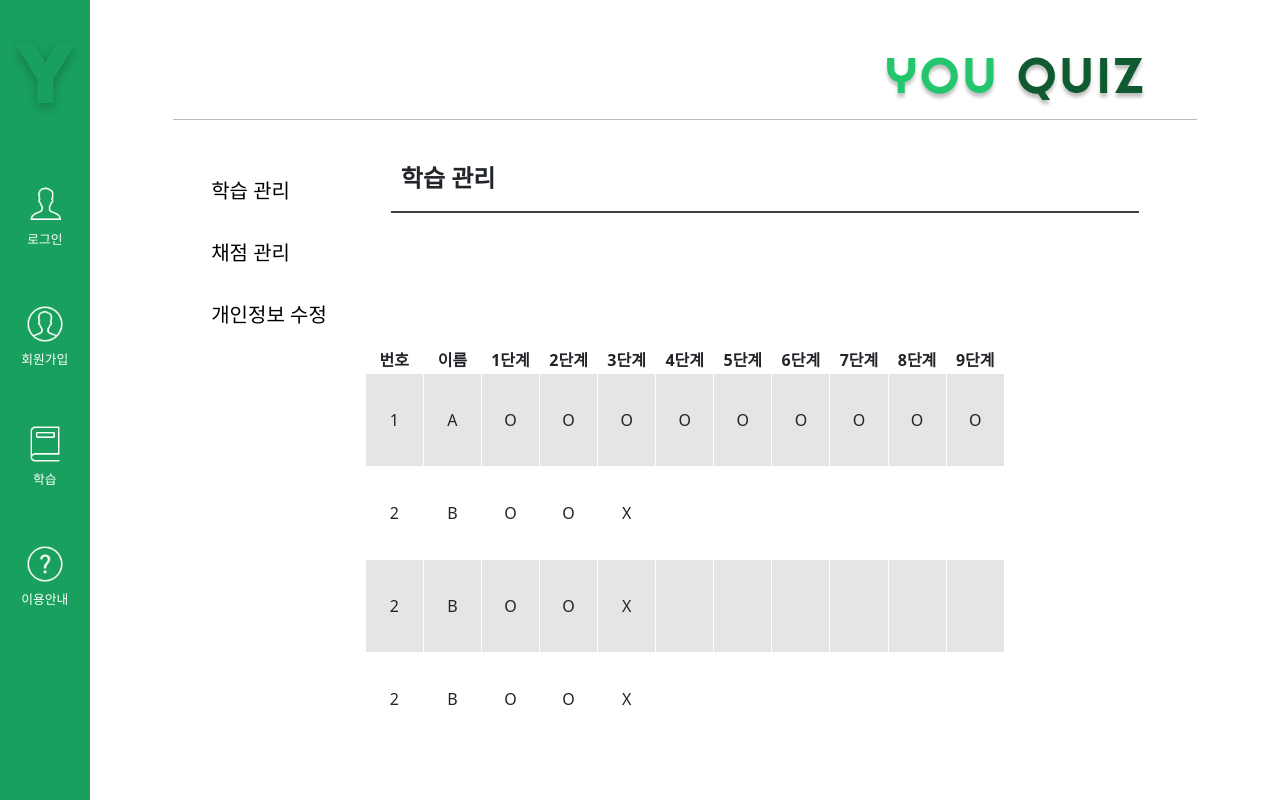
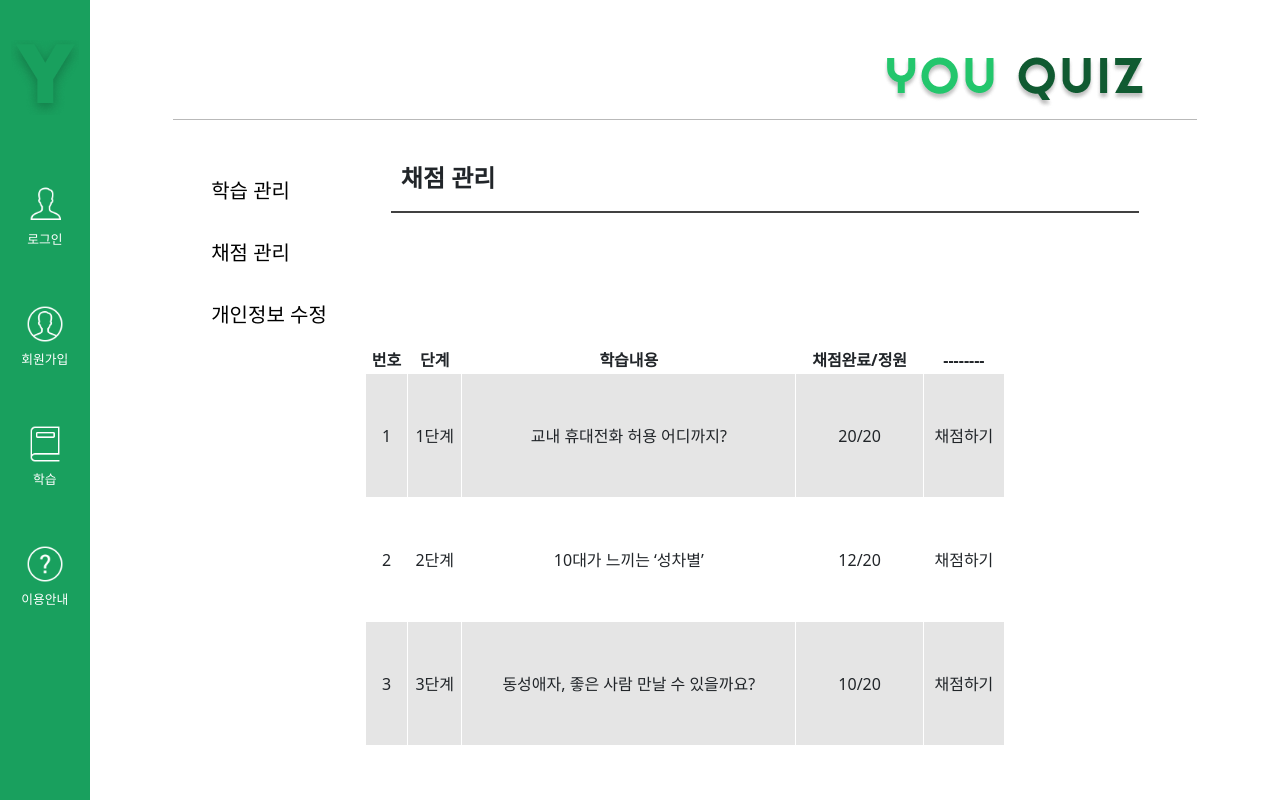
Before and after one commit to Hyoeunkh/YouQuiz-FE, a React (Create React App) app: page /evaluationstatus in a window 1280 px wide. Built offline with nearby package versions, Linux system fonts and the light colour scheme; a web font is replaced by a local one.

Commit message:
feat:EvluationManage 채점관리

```diff
--- a/src/App.jsx
+++ b/src/App.jsx
@@ -16,8 +16,8 @@ import AnswerTeacher from "./pages/Quiz/Teacher/AnswerTeacher";
 import StudyResult from  "./pages/My/StudyResult";
 import StudentStudyRoute from "./Router/StudentRoute";
 import TeacherStudyRoute from "./Router/TeacherRoute";
-import AnswerManage from "./pages/My/AnswerManage";
-import Studentdata from "./pages/My/Studentdata";
+import StudyData from "./pages/My/StudyData";
+import EvaluationData from "./pages/My/EvaluationData";
 
 function NotFoundPage() {
   return <div>Page not found.</div>;
@@ -96,8 +96,9 @@ const App = () => {
 
         <Route path="/answerteacher" element={<AnswerTeacher />} />
         <Route path="/studyresult" element={<StudyResult/>} />
-        <Route path="/evaluationstatus" element={<Studentdata />} />
-      </Routes>
+        <Route path="/evaluationstatus" element={<EvaluationData />} />
+        <Route path="/studystatus" element={<StudyData />} />
+        </Routes>
     </>
   );
 };
--- a/src/Router/TeacherRoute.jsx
+++ b/src/Router/TeacherRoute.jsx
@@ -3,8 +3,8 @@ import { Route, Routes, useParams } from "react-router-dom";
 import QuizPage from "../pages/Quiz/Common/QuizPage";
 import QuestionPage from "../pages/Quiz/QuestionPage";
 import QuizMedia from "../pages/Quiz/Common/QuizMedia";
-import StudentManage from "../pages/My/StudentManage";
-import AnswerManage from "../pages/My/AnswerManage";
+import StudyData from "../pages/My/StudyData";
+import EvaluationData from "../pages/My/EvaluationData";
 
 const QuizPageRoute = () => {
     return (
@@ -19,8 +19,8 @@ const TeacherStudyRoute = () => {
     const { chap_id } = useParams();
     return (
       <Routes>
-        <Route path="studystatus" element={<StudentManage />} />{ /*마이페이지-학습관리*/ }
-        <Route path="evaluationstatus" element={<AnswerManage />} /> { /*마이페이지-채점관리*/ }
+        <Route path="studystatus" element={<StudyData/>} />{ /*마이페이지-학습관리*/ }
+        <Route path="evaluationstatus" element={<EvaluationData />} /> { /*마이페이지-채점관리*/ }
         <Route path="study/*" element={<QuizPageRoute />} /> { /*학습*/ }
       </Routes>
     );
--- /dev/null
+++ b/src/pages/My/EvaluationData.jsx
@@ -0,0 +1,72 @@
+import EvaluationManage from "./EvaluationManage";
+import { useMemo } from "react";
+
+export default function EvaluationData() {
+    const samples = useMemo(
+        () => [
+            {
+                total_student: "20",
+                complete_student: "20",
+                chap_id: "1",
+                youtube_url: "교내 휴대전화 허용 어디까지? " //제목가져오는건가?
+            },
+            {
+                total_student: "20",
+                complete_student: "12",
+                chap_id: "2",
+                youtube_url: "10대가 느끼는 ‘성차별’"
+            },
+            {
+                total_student: "20",
+                complete_student: "10",
+                chap_id: "3",
+                youtube_url: "동성애자, 좋은 사람 만날 수 있을까요?"
+            },
+    ],
+    []
+);
+    const columns = useMemo(
+        () => [
+          {
+            accessor: "number",
+            Header: "번호",
+          },
+          {
+            accessor: "chap_id",
+            Header: "단계"
+            },
+          {
+            accessor: "URL",
+            Header: "학습내용",
+          },
+          {
+            accessor: "status",
+            Header: "채점완료/정원",
+
+          },
+          {
+            accessor: "btn",
+            Header: "--------",
+          }
+        ],
+        [samples]
+      );
+
+    const data = useMemo(
+        () =>
+            samples.map((sample, index) => {
+                const EvaluationData = {
+                    number: index + 1,
+                    chap_id: sample.chap_id+"단계",
+                    URL: sample.youtube_url,
+                    status: `${sample.complete_student}/${sample.total_student}`,
+                    btn: "채점하기",
+                };
+                return EvaluationData;
+            }),
+        [samples]
+    );
+
+
+    return <EvaluationManage columns={columns} data={data} />;
+}
--- a/src/pages/My/StudentManage.jsx
+++ b/src/pages/My/EvaluationManage.jsx
@@ -22,7 +22,6 @@ const TableBlock = styled.div`
 
     text-align: center;
     border-collapse: collapse;
-    table-layout: fixed
   }
 
   th,
@@ -43,7 +42,7 @@ export default function StudentManage( { columns, data } ) {
 
   return (
     <>
-      <MyPageForm  userType={"teacher"} student_id={"20"} page={"학습 관리"} />
+      <MyPageForm  userType={"teacher"} student_id={"20"} page={"채점 관리"} />
       <TableBlock>
         <table {...getTableProps()}>
           <thead>
--- a/src/pages/My/Studentdata.jsx
+++ b/src/pages/My/StudyData.jsx
@@ -1,7 +1,7 @@
-import StudentManage from "./StudentManage";
+import StudyManage from "./StudyManage";
 import { useMemo } from "react";
 
-export default function Studentdata() {
+export default function StudyData() {
     const samples = useMemo(
         () => [
         {
@@ -136,5 +136,5 @@ export default function Studentdata() {
     );
 
 
-    return <StudentManage columns={columns} data={data} />;
+    return <StudyManage columns={columns} data={data} />;
 }
--- /dev/null
+++ b/src/pages/My/StudyManage.jsx
@@ -0,0 +1,74 @@
+import React from "react";
+import styled from "styled-components";
+import MyPageForm from "../../containers/MyPageForm";
+import { useTable } from "react-table";
+
+const TableBlock = styled.div`
+  margin: 0 auto;
+  height: 400px;
+  width: 50%;
+  overflow-y: auto; /* 내용많으면 스크롤됨 */
+
+  &::-webkit-scrollbar-thumb {
+    background: #D9D9D9;
+  }
+  &::-webkit-scrollbar-track {
+    background: none;
+  }
+
+  table {
+    width: 100%;
+    height: 100%;
+
+    text-align: center;
+    border-collapse: collapse;
+    table-layout: fixed
+  }
+
+  td, th{
+    border: 1px solid white;
+  }
+  tbody tr:nth-child(2n+1) {
+    background-color: #E5E5E5;
+  }
+  tbody tr:nth-child(2n) {
+    background-color: white;
+  }
+`;
+
+export default function StudentManage( { columns, data } ) {
+  const { getTableProps, getTableBodyProps, headerGroups, rows, prepareRow } =
+    useTable({ columns, data });
+
+  return (
+    <>
+      <MyPageForm  userType={"teacher"} student_id={"20"} page={"학습 관리"} />
+      <TableBlock>
+        <table {...getTableProps()}>
+          <thead>
+            {headerGroups.map((headerGroup) => (
+              <tr {...headerGroup.getHeaderGroupProps()}>
+                {headerGroup.headers.map((column) => (
+                  <th {...column.getHeaderProps()}>{column.render("Header")}</th>
+
+                ))}
+              </tr>
+            ))}
+          </thead>
+          <tbody {...getTableBodyProps()}>
+            {rows.map((row) => {
+              prepareRow(row);
+              return (
+                <tr key={row.id} {...row.getRowProps()}>
+                  {row.cells.map((cell) => (
+                    <td {...cell.getCellProps()}>{cell.render("Cell")}</td>
+                  ))}
+                </tr>
+              );
+            })}
+          </tbody>
+        </table>
+      </TableBlock>
+    </>
+  );
+}
```
Also changed, not shown: src/pages/My/AnswerManage.jsx (added).
